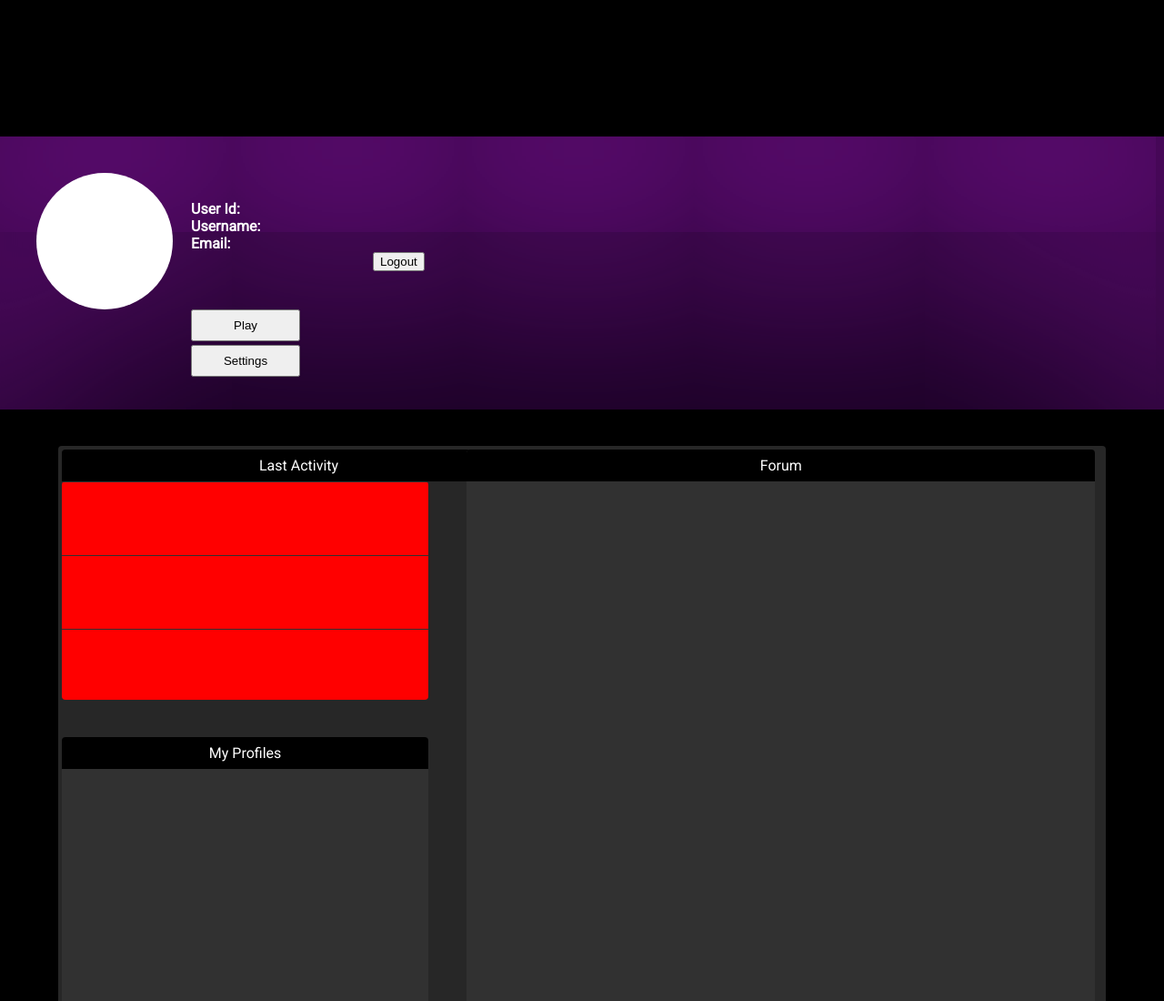
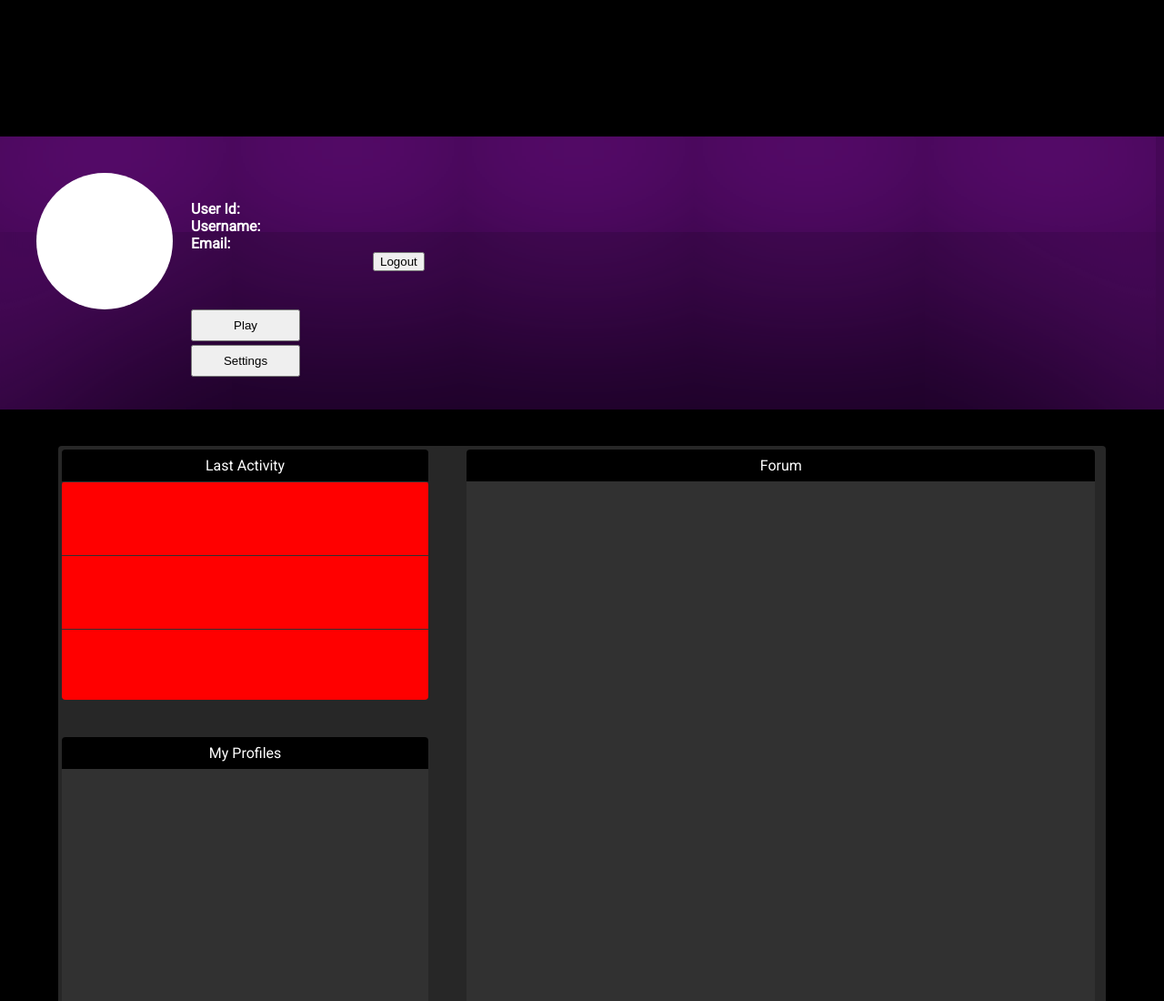
Before and after one commit to Kaguyo/FateHSR, a plain HTML site: page src/FrontEnd/views/menu.html in a window 1280 px wide. Shown: the top 1100 px of the page at 91% size. Drawn offline with Linux system fonts and the light colour scheme.

Commit message:
updated width value from px to % for element #topBar1

```diff
--- a/src/FrontEnd/assets/styles/board.css
+++ b/src/FrontEnd/assets/styles/board.css
@@ -30,6 +30,6 @@
 #topBar1 {
     margin-top: 4px;
     margin-left: 4px;
-    width: 521px;
+    width: 35%;
     margin-bottom: -4px;
 }
```
